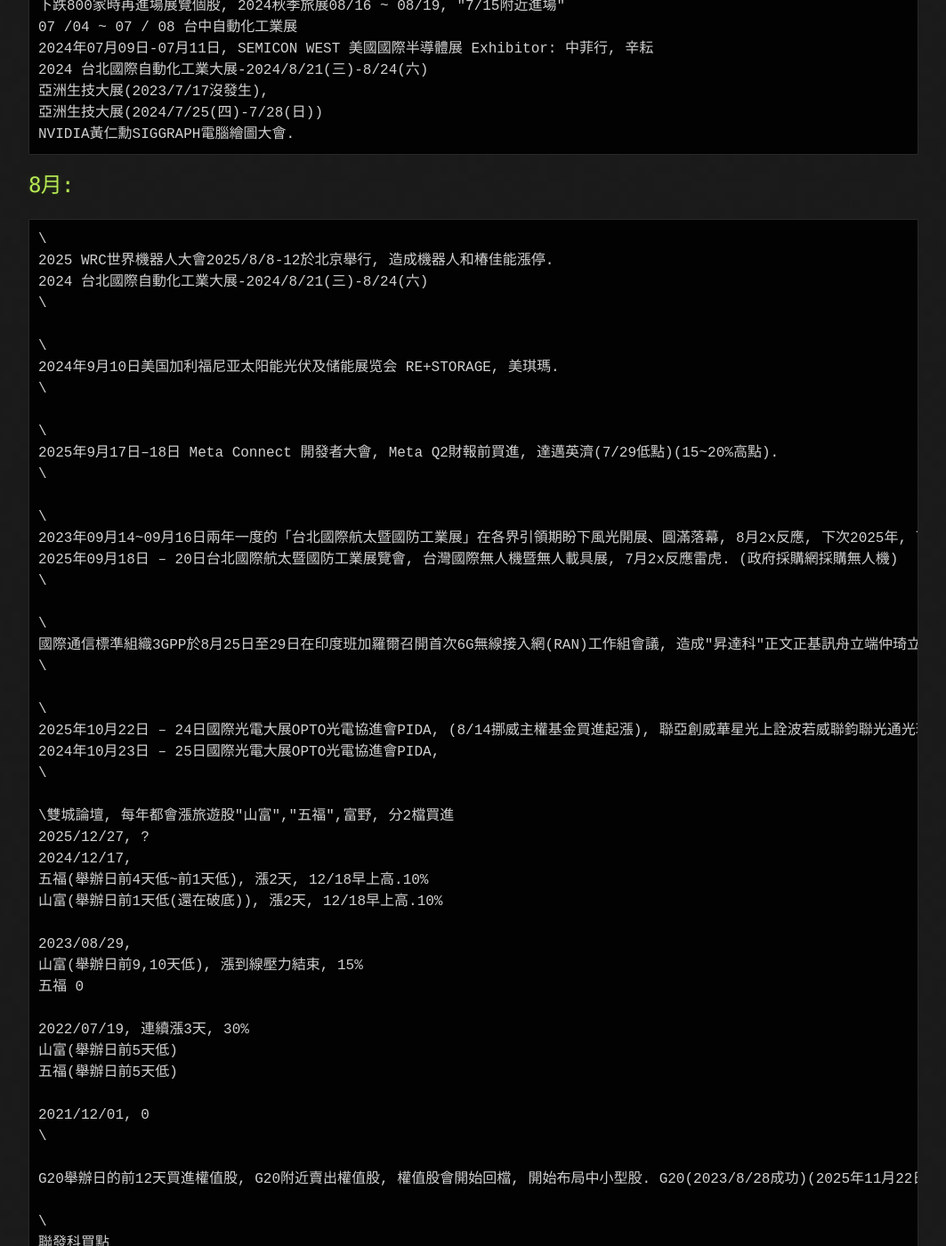
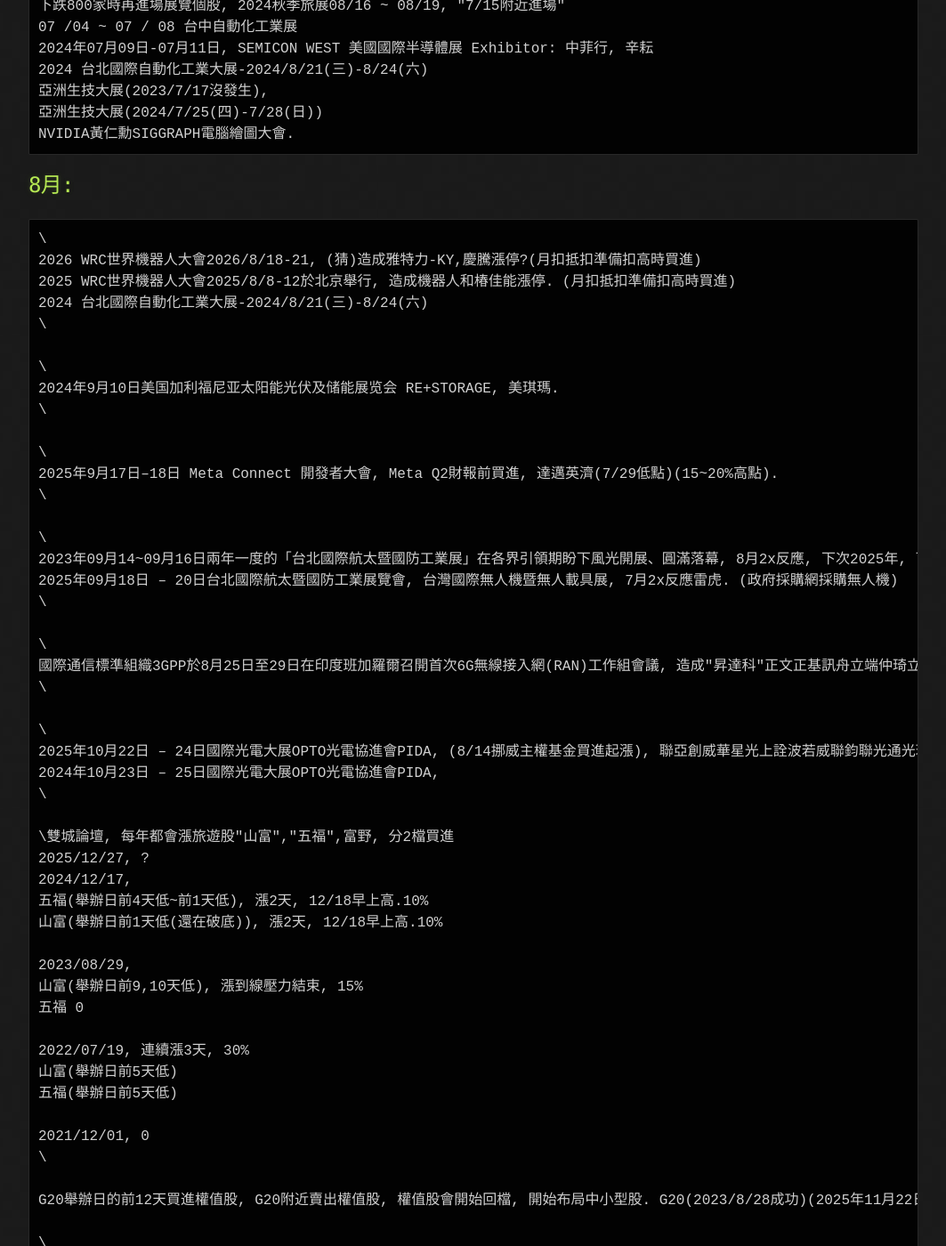
Before and after one commit to lepg5487/Stock_God, a Jekyll site: the page built from experience.md, in a window 1280 px wide and 1400 px high, scrolled down 15584 px. Shown: the whole window at 89% size, without its empty margins (108-1171 px from the left). Built offline with Jekyll 4.4.1, drawn with Linux system fonts in a browser that asks for light colours; our own code applies the rules of GitHub Pages for plain Markdown files; some of the changed text lies outside the part shown.

Commit message:
Update experience.md

````diff
--- a/experience.md
+++ b/experience.md
@@ -629,7 +629,8 @@
 ## 8月:
 ```
 \
-2025 WRC世界機器人大會2025/8/8-12於北京舉行, 造成機器人和椿佳能漲停.
+2026 WRC世界機器人大會2026/8/18-21, (猜)造成雅特力-KY,慶騰漲停?(月扣抵扣準備扣高時買進)
+2025 WRC世界機器人大會2025/8/8-12於北京舉行, 造成機器人和椿佳能漲停. (月扣抵扣準備扣高時買進)
 2024 台北國際自動化工業大展-2024/8/21(三)-8/24(六)
 \
 
````
